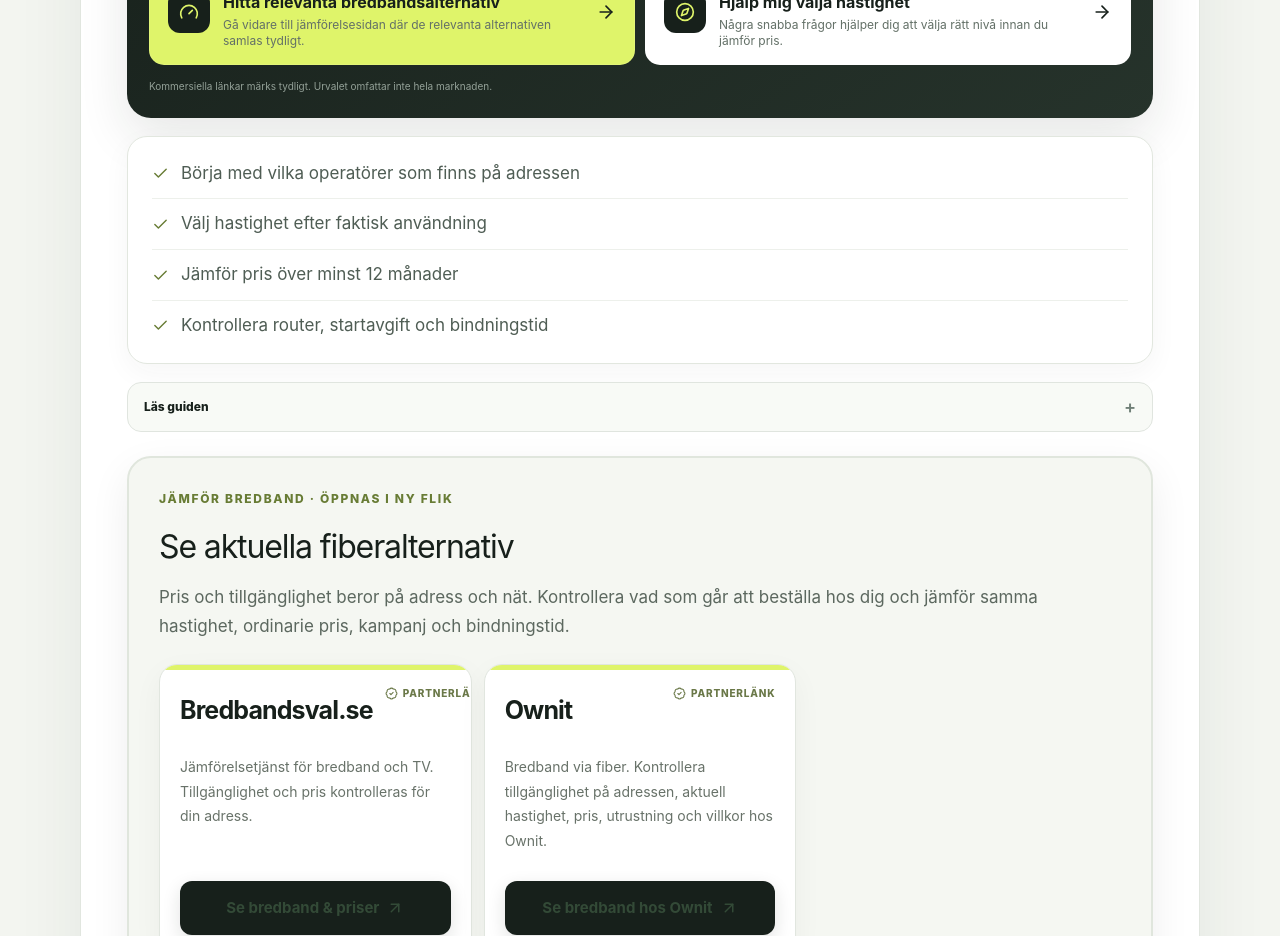
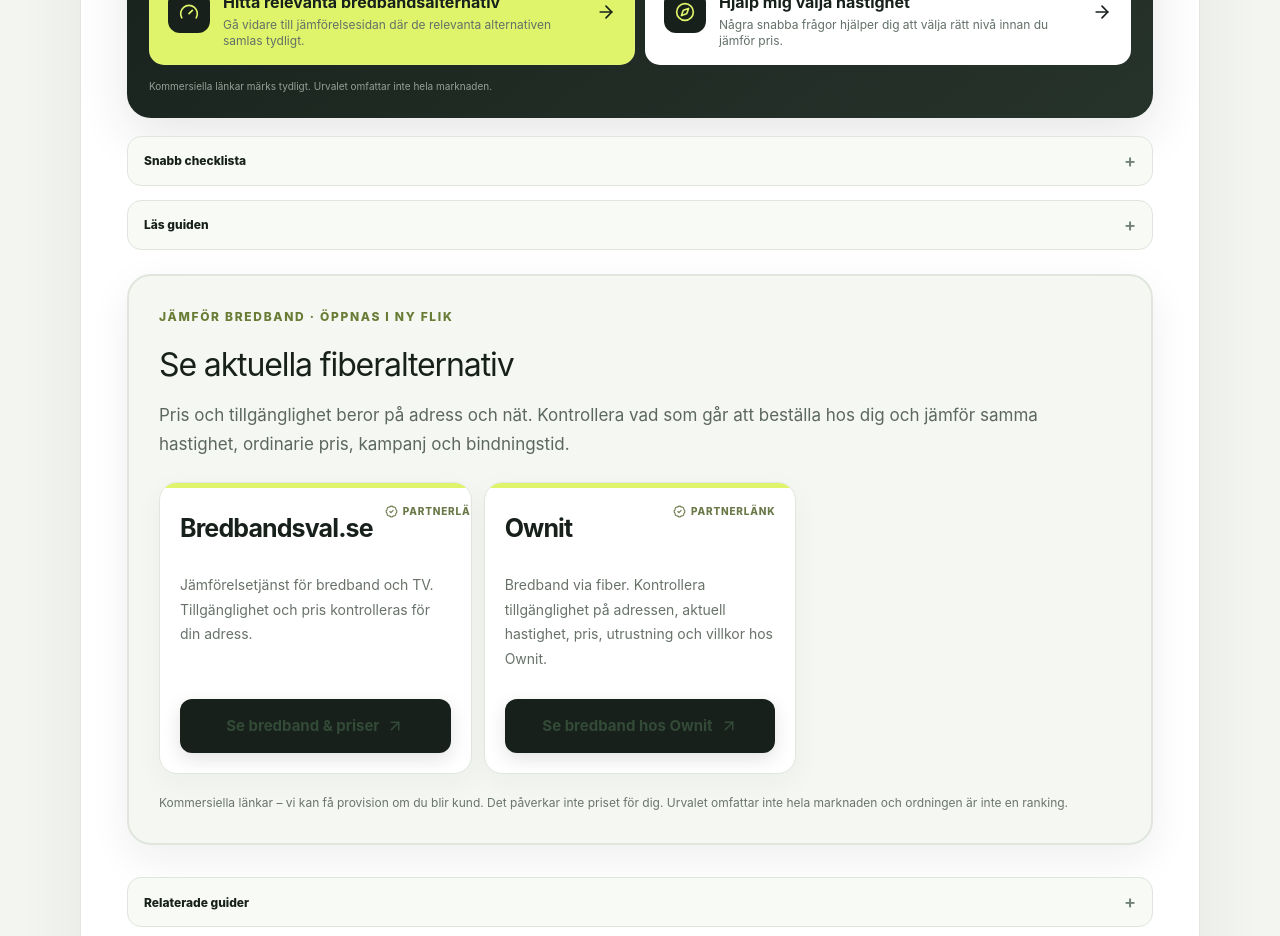
Before and after one commit to arvidlandin-cpu/sankkostnaden, a Next.js app: page /bredband/fiber in a window 1280 px wide. Shown: the part 840-1776 px from the top of the page. Built offline with nearby package versions, Linux system fonts and the light colour scheme.

Commit message:
Collapse guide checklists to reduce page length

```diff
--- a/components/IntentGuide.tsx
+++ b/components/IntentGuide.tsx
@@ -84,9 +84,10 @@ export default function IntentGuide({ title, description, kicker, canonical, cat
         </section>
         <article className='article guideWrap'>
           <DecisionGateway category={category} intent={intent} currentPath={new URL(canonical).pathname} />
-          <div className='checkList'>
-            {bullets.map(item => <p key={item}><Check size={17} /> {item}</p>)}
-          </div>
+          {bullets.length>0&&<details className='compactLearn compactChecklist'>
+            <summary>Snabb checklista</summary>
+            <div className='compactLearnBody'><div className='checkList'>{bullets.map(item => <p key={item}><Check size={17} /> {item}</p>)}</div></div>
+          </details>}
           {(category === 'el' || category === 'mobil') && <details className='compactLearn'>
             <summary>Vad ska jag jämföra?</summary>
             {category === 'el'
```
